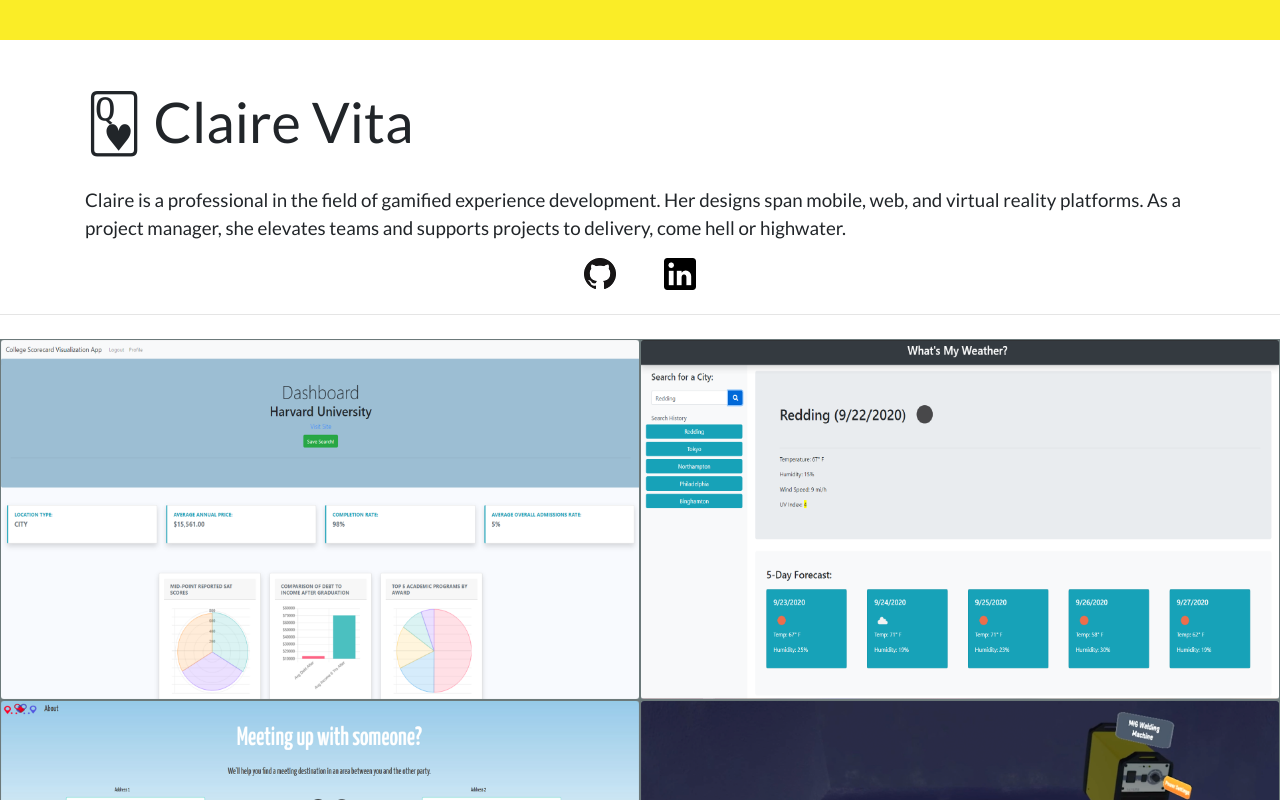
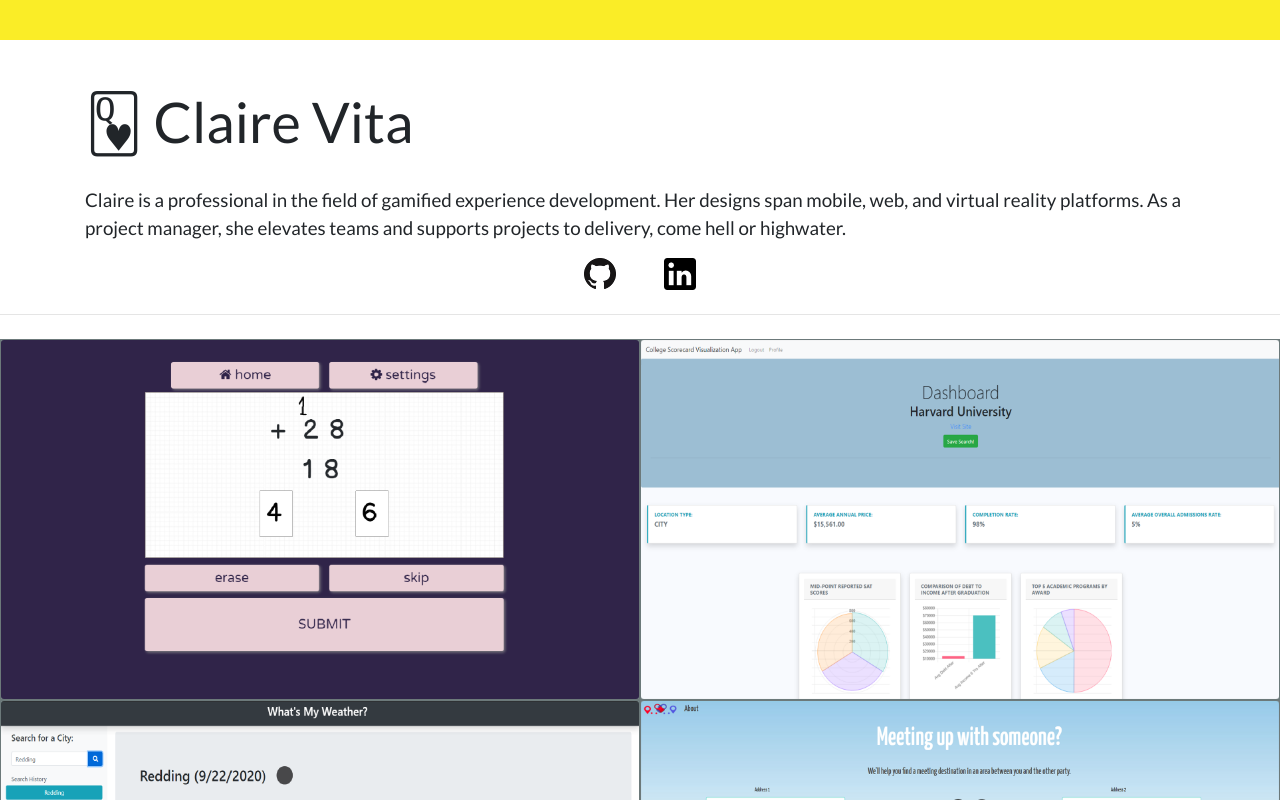
Before and after one commit to clairevita/Portfolio, a React (Create React App) app: page / in a window 1280 px wide. Shown: the top 800 px of the page. Built offline with nearby package versions, Linux system fonts and the light colour scheme.

Commit message:
updated portfolio with uguale

```diff
--- /dev/null
+++ b/src/components/Section/SectionCards/Card6/index.js
@@ -0,0 +1,19 @@
+import React from 'react';
+import '../Card.css';
+import image from '../../images/6.png';
+const Card5 = ({ onClick }) => (
+
+    <div onClick={onClick} className="col-lg-6 px-0" id="portfolioimg5">
+        <div className="card bg-dark text-white rounded-0">
+            <img src={image} className="card-img"
+                alt="A screenshot from the Uguale app. The user input for the equation 28 + 16.">
+            </img>
+            <div className="card-img-overlay">
+                <h1 className="center display-4">Uguale, 2021</h1>
+            </div>
+        </div>
+    </div>
+)
+
+
+export default Card5;
--- a/src/components/Section/index.js
+++ b/src/components/Section/index.js
@@ -12,6 +12,8 @@ import Card4 from './SectionCards/Card4';
 import Image4 from './images/4.png';
 import Card5 from './SectionCards/Card5';
 import Image5 from './images/5.png';
+import Card6 from './SectionCards/Card6';
+import Image6 from './images/6.png';
 import { Modal } from 'react-bootstrap';
 import ModalState from '../../utils/ModalState';
 import PortfolioItems from '../../utils/PortfolioItems.json';
@@ -99,6 +101,7 @@ function Section() {
         <section>
             <div className="mw-100 container">
                 <div className="row">
+                    <Card6 onClick={() => { handleClick(6) }} />
                     <Card5 onClick={() => { handleClick(5) }} />
                     <Card4 onClick={() => { handleClick(4) }} />
                     <Card3 onClick={() => { handleClick(3) }} />
```
Also changed, not shown: src/components/Section/images/6.png (added).
